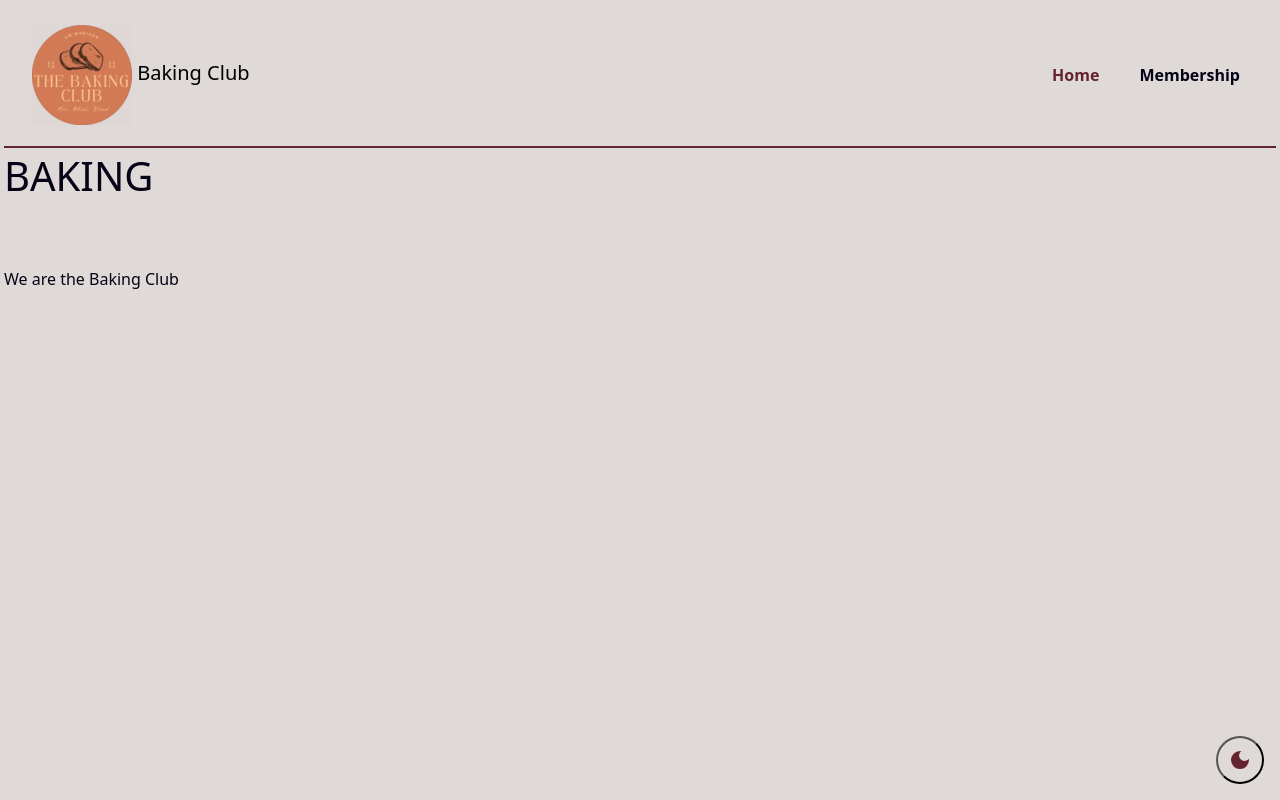
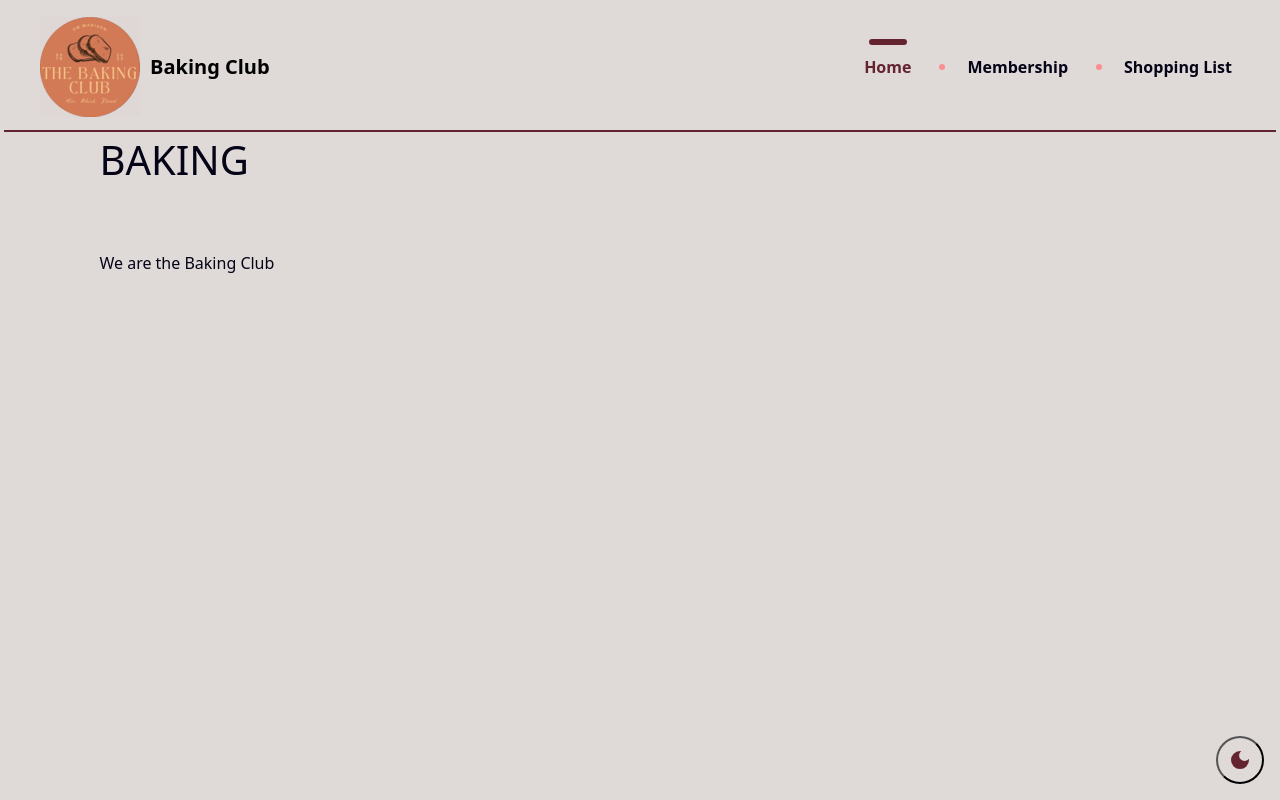
Before and after one commit to CS272-F25/p17, a plain HTML site: page index.html in a window 1280 px wide. Drawn offline with nearby package versions, Linux system fonts and the light colour scheme.

Commit message:
Common Header/Footer

```diff
--- /dev/null
+++ b/header-footer.js
@@ -0,0 +1,71 @@
+// Header and Navigation
+class MyHeader extends HTMLElement {
+    connectedCallback() {
+        this.innerHTML = `
+            <header class="site-header">
+                <!--Navigation-->
+                <nav class="navbar navbar-expand-lg custom-nav">
+                    <div class="container-fluid">
+                        <a class="navbar-brand brand-logo" href="index.html">
+                            <img src="club-logo.png" alt="Baking Club Logo" class="logo-img">
+                                <span class="brand-logo__text"> Baking Club</span>
+                        </a>
+                        <!--Hamburger Menu-->
+                        <button class="navbar-toggler custom-toggler" type="button" data-bs-toggle="collapse"
+                            data-bs-target="#mainNav" aria-controls="mainNav" aria-expanded="false" aria-label="Toggle navigation">
+                            <span class="navbar-toggler-icon"></span>
+                        </button>
+                        <!--Theme Toggle-->
+                        <button id="theme-switch" aria-label="Toggle theme">
+                            <svg class='icon-moon' xmlns="http://www.w3.org/2000/svg" height="24px" viewBox="0 -960 960 960"
+                                width="24px" fill="#e3e3e3">
+                                <path
+                                    d="M480-120q-150 0-255-105T120-480q0-150 105-255t255-105q14 0 27.5 1t26.5 3q-41 29-65.5 75.5T444-660q0 90 63 153t153 63q55 0 101-24.5t75-65.5q2 13 3 26.5t1 27.5q0 150-105 255T480-120Z" />
+                            </svg>
+                            <svg class='icon-sun' xmlns="http://www.w3.org/2000/svg" height="24px" viewBox="0 -960 960 960"
+                                width="24px" fill="#e3e3e3">
+                                <path
+                                    d="M480-280q-83 0-141.5-58.5T280-480q0-83 58.5-141.5T480-680q83 0 141.5 58.5T680-480q0 83-58.5 141.5T480-280ZM200-440H40v-80h160v80Zm720 0H760v-80h160v80ZM440-760v-160h80v160h-80Zm0 720v-160h80v160h-80ZM256-650l-101-97 57-59 96 100-52 56Zm492 496-97-101 53-55 101 97-57 59Zm-98-550 97-101 59 57-100 96-56-52ZM154-212l101-97 55 53-97 101-59-57Z" />
+                            </svg>
+                        </button>
+                        <!--Collapsable Menu-->
+                        <div class="collapse navbar-collapse" id="mainNav">
+                            <ul class="navbar-nav ms-auto custom-nav-links">
+                                <li class="nav-item">
+                                    <a class="nav-link" href="index.html">Home</a>
+                                </li>
+                                <li class="nav-item">
+                                    <a class="nav-link" href="membership.html">Membership</a>
+                                </li>
+                                <li class="nav-item">
+                                    <a class="nav-link" href="shopping-list.html">Shopping List</a>
+                                </li>
+                            </ul>
+                        </div>
+                    </div>
+                </nav>
+            </header>
+            `
+        const navLinkEls = document.querySelectorAll('.nav-link');
+        const windowPathname = window.location.pathname;
+        navLinkEls.forEach(navLinkEl => {
+            const navLinkPathname = new URL(navLinkEl.href).pathname;
+
+            if ((windowPathname === navLinkPathname) || (windowPathname === '/index.html' && navLinkPathname === '/')) {
+                navLinkEl.classList.add('active');
+            }
+        });
+    }
+}
+customElements.define('my-header', MyHeader);
+
+class MyFooter extends HTMLElement {
+    connectedCallback() {
+        this.innerHTML = `
+        <footer>
+
+        </footer>
+        `
+    }
+}
+customerElements.define('my-footer', MyFooter)
--- a/index.html
+++ b/index.html
@@ -1,46 +1,19 @@
 <!DOCTYPE html>
 <html lang="en">
+
 <head>
     <meta charset="UTF-8">
     <meta name="viewport" content="width=device-width, initial-scale=1.0">
     <title>Home</title>
     <link rel="stylesheet" href="https://cdn.jsdelivr.net/npm/bootstrap@5.3.3/dist/css/bootstrap.min.css">
-        <link href="styles.css" rel="stylesheet"/>
-        <script type ="text/javascript" src="darkmode.js" defer></script>
+    <link href="styles.css" rel="stylesheet" />
+    <script src="header-footer.js" defer></script>
+    <script type="text/javascript" src="darkmode.js" defer></script>
 </head>
+
 <body class="m-1">
-        <header class="site-header">
-            <!--Navigation-->
-            <nav class="navbar navbar-expand-lg custom-nav">
-                <div class="container-fluid">
-                    <a class="navbar-brand brand-logo" href="index.html">
-                        <img src="club-logo.png" alt="Baking Club Logo" class="logo-img">
-                        <span class="brand-logo__text"> Baking Club</span>
-                    </a>
-                    <!--Hamburger Menu-->
-                    <button class="navbar-toggler custom-toggler" type="button" data-bs-toggle="collapse" data-bs-target="#mainNav" aria-controls="mainNav" aria-expanded="false" aria-label="Toggle navifation">
-                        <span class="navbar-toggler-icon"></span>
-                    </button>
-                    <!--Theme Toggle-->
-                    <button id="theme-switch" aria-label="Toggle theme">
-                        <svg class='icon-moon' xmlns="http://www.w3.org/2000/svg" height="24px" viewBox="0 -960 960 960" width="24px" fill="#e3e3e3"><path d="M480-120q-150 0-255-105T120-480q0-150 105-255t255-105q14 0 27.5 1t26.5 3q-41 29-65.5 75.5T444-660q0 90 63 153t153 63q55 0 101-24.5t75-65.5q2 13 3 26.5t1 27.5q0 150-105 255T480-120Z"/></svg>
-                            <svg class ='icon-sun' xmlns="http://www.w3.org/2000/svg" height="24px" viewBox="0 -960 960 960" width="24px" fill="#e3e3e3"><path d="M480-280q-83 0-141.5-58.5T280-480q0-83 58.5-141.5T480-680q83 0 141.5 58.5T680-480q0 83-58.5 141.5T480-280ZM200-440H40v-80h160v80Zm720 0H760v-80h160v80ZM440-760v-160h80v160h-80Zm0 720v-160h80v160h-80ZM256-650l-101-97 57-59 96 100-52 56Zm492 496-97-101 53-55 101 97-57 59Zm-98-550 97-101 59 57-100 96-56-52ZM154-212l101-97 55 53-97 101-59-57Z"/></svg>
-                    </button>
-                    <!--Collapsable Menu-->
-                    <div class="collapse navbar-collapse" id="mainNav">
-                        <ul class="navbar-nav ms-auto custom-nav-links">
-                            <li class="nav-item">
-                                <a class="nav-link active" href="index.html">Home</a>
-                            </li>
-                            <li class="nav-item">
-                                <a class="nav-link" href="membership.html">Membership</a>
-                            </li>
-                        </ul>
-                    </div>
-                </div>
-            </nav>
-            </header>
-
+    <my-header></my-header>
+    <main>
         <section>
             <div class="text">
                 <h1>BAKING</h1>
@@ -63,6 +36,8 @@
             </div>
         </article>
     </main>
+    <my-footer></my-footer>
     <script src="https://cdn.jsdelivr.net/npm/bootstrap@5.3.3/dist/js/bootstrap.bundle.min.js"></script>
 </body>
+
 </html>
--- a/styles.css
+++ b/styles.css
@@ -6,6 +6,7 @@
     --secondary: #B44446;
     --accent: #FC8F8F;
 }
+
 :root[data-theme="dark"] {
     color-scheme: dark;
     --text: #eae9fc;
@@ -15,11 +16,22 @@
     --accent: #720303;
 }
 
-:root, body, nav, button, a, h1, h2, h3, h4, h5, h6, #theme-switch {
+:root,
+body,
+nav,
+button,
+a,
+h1,
+h2,
+h3,
+h4,
+h5,
+h6,
+#theme-switch {
     transition: background-color 0.3s ease, color 0.3s ease;
 }
 
-*{
+* {
     margin: 0;
     padding: 0;
 }
@@ -31,18 +43,65 @@ html {
 .custom-nav {
     background: var(--background);
     border-bottom: 2px solid var(--primary);
-    padding: 1rem;
+    padding: 0.5rem 1.5rem;
 }
 
-.logo img {
-    height: 3.5rem;
+.brand-logo {
+    display: flex;
+    align-items: center;
+    gap: 10px;
+}
+
+.logo-img {
+    height: 5rem;
     width: auto;
 }
 
-.custom-nav .nav-link{
+.navbar .navbar-brand .logo-img {
+    height: calc(3.5rem * var(--brand-scale));
+    width: auto;
+}
+
+.navbar .navbar-brand .brand-logo__text {
+    font-weight: 700;
+    font-size: calc(1.5rem * var(--brand-scale));
+}
+
+:root {
+    --brand-scale: clamp(0.9, 1vw / 100 * 10 + 0.9, 1.1);
+}
+
+.brand-logo__text {
+    font-size: 1rem;
+    font-weight: bold;
+}
+
+.custom-nav-links {
+    display: flex;
+    align-items: center;
+}
+
+.custom-nav-links .nav-item+.nav-item {
+    margin-left: 2.5rem;
+    position: relative;
+}
+
+.custom-nav-links .nav-item+.nav-item::before {
+    content: "";
+    position: absolute;
+    left: -1.25rem;
+    top: 50%;
+    transform: translateY(-50%);
+    width: 6px;
+    height: 6px;
+    border-radius: 50%;
+    background: var(--accent);
+}
+
+.custom-nav .nav-link {
+    position: relative;
     color: var(--text);
     font-weight: 600;
-    margin-left: 1.5rem;
     text-decoration: none;
 }
 
@@ -50,8 +109,32 @@ html {
     color: var(--primary);
 }
 
+.custom-nav .nav-link.active::after {
+    content: "";
+    position: absolute;
+    left: 50%;
+    transform: translateX(-50%);
+    top: -8px;
+    width: 60%;
+    height: 6px;
+    background: var(--primary);
+    border-radius: 999px;
+}
+
 .custom-toggler {
     border-color: var(--primary);
+}
+
+.navbar-toggler {
+    background: transparent;
+}
+
+.navbar-toggler-icon {
+    background-color: transparent;
+}
+
+:root[data-theme="dark"] .navbar-toggler-icon {
+    filter: invert(1);
 }
 
 body {
@@ -60,20 +143,37 @@ body {
     font-size: 1rem;
 }
 
-h1, h2, h3, h4, h5, h6 {
+main {
+    height: 95%;
+    width: 85%;
+    overflow: hidden;
+    margin: auto;
+    display: flex;
+    flex-direction: column;
+    position: relative;
+}
+
+h1,
+h2,
+h3,
+h4,
+h5,
+h6 {
     line-height: normal;
     color: var(--text);
 }
 
 a {
     color: var(--text);
+    text-decoration: none;
 }
 
 a:hover {
     text-decoration: underline;
 }
 
-button, .btn {
+button,
+.btn {
     background-color: var(--secondary);
     min-height: 44px;
 }
```
Also changed, not shown: 1 other file. Lines whose indentation alone changed are shown as unchanged.
